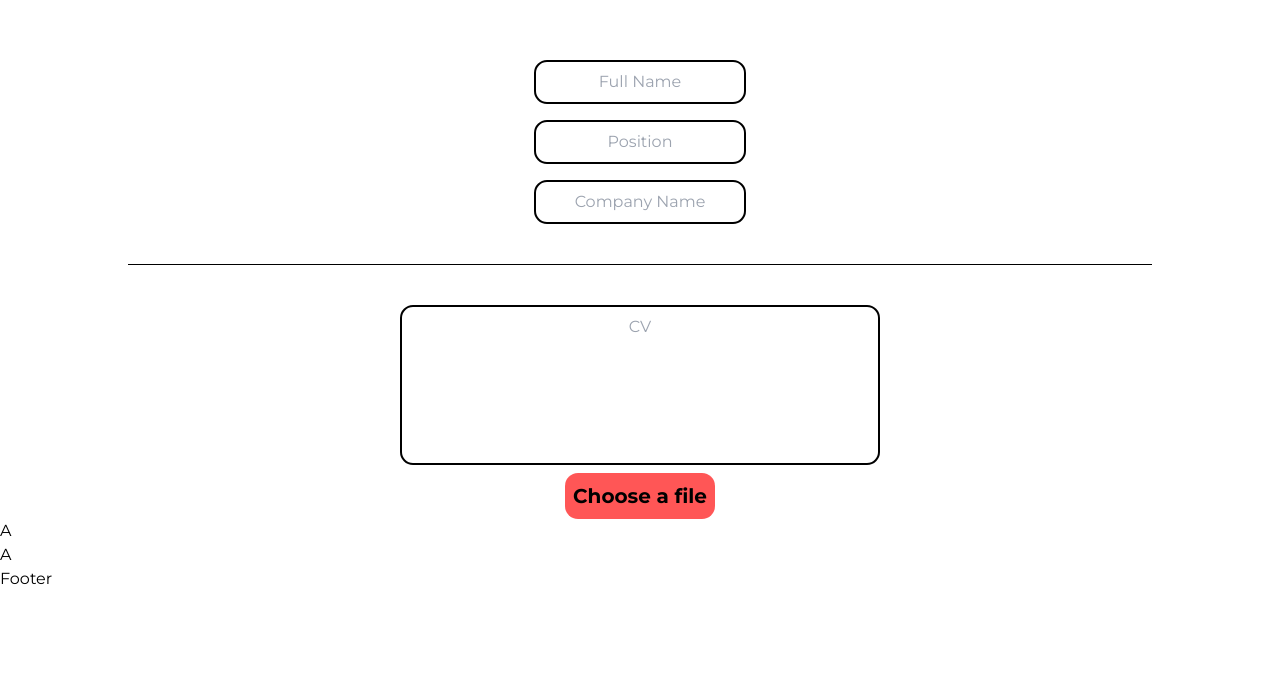
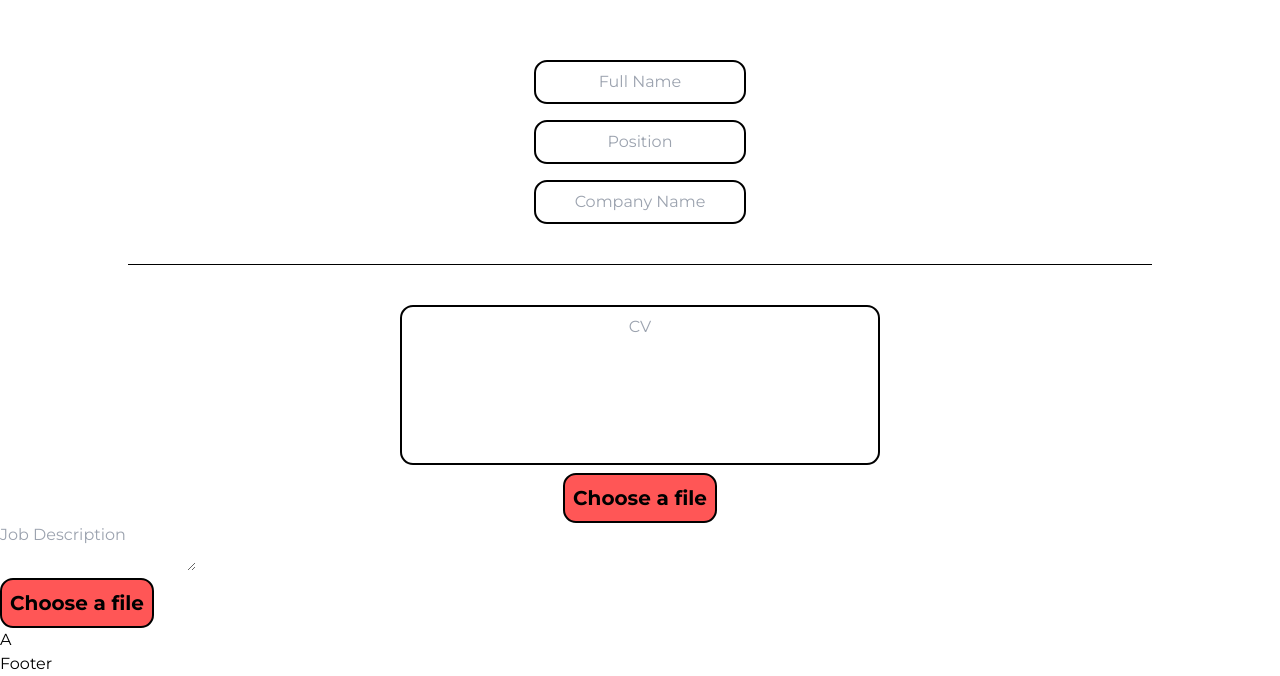
Before and after one commit to Bh00fie/coverLetterGenerator, a React (Create React App) app: page / in a window 1280 px wide. Shown: the part 466-1142 px from the top of the page. Before the commit the page ends 1057 px from the top, so only its background shows below. Built offline with nearby package versions, Linux system fonts and the light colour scheme.

Commit message:
created jobdescription element by copying and modifying CV function as they both do the same task

```diff
--- a/src/components/UserInput/cvSection.css
+++ b/src/components/UserInput/cvSection.css
@@ -45,6 +45,7 @@
     border-radius: 13px;
     padding: 0.5rem;
     background-color: rgba(255, 0, 0, 0.664);
+    border: 2px black solid;
 }
 
 .inputfile:focus + label,
@@ -55,8 +56,3 @@
 .inputfile + label {
 	cursor: pointer; /* "hand" cursor */
 }
-
-.inputfile:focus + label {
-	outline: 1px dotted #000;
-	outline: -webkit-focus-ring-color auto 5px;
-}
--- a/src/components/UserInput/cvSection.js
+++ b/src/components/UserInput/cvSection.js
@@ -2,17 +2,17 @@ import React, { useState } from "react";
 import "./cvSection.css";
 
 function CV() {
-  const [fileName, setFileName] = useState("");
+  const [CVfileName, setFileName] = useState("");
 
-  const handleFileChange = (e) => {
-    const input = e.target;
+  const CVhandleFileChange = (e) => {
+    const CVinput = e.target;
 
-    let newFileName = "";
-    if (input.files && input.files.length > 0) {
-      newFileName = input.files[0].name;
+    let CVnewFileName = "";
+    if (CVinput.files && CVinput.files.length > 0) {
+      CVnewFileName = CVinput.files[0].name;
     }
 
-    setFileName(newFileName); // Set the state with the new file name
+    setFileName(CVnewFileName); // Set the state with the new file name
   };
 
   return (
@@ -22,16 +22,16 @@ function CV() {
         <div className="CVSection" id="CVAttach">
           <input
             type="file"
-            name="file"
-            id="file"
+            name="CVfile"
+            id="CVfile"
             className="inputfile"
             data-multiple-caption="{count} files selected"
             multiple
-            onChange={handleFileChange}
+            onChange={CVhandleFileChange}
           />
-          <label htmlFor="file" id="fileUpload">
-            {fileName ? (
-              <span>{fileName}</span>
+          <label htmlFor="CVfile" id="CVfileUpload">
+            {CVfileName ? (
+              <span>{CVfileName}</span>
             ) : (
               <>
                 Choose a file<span></span>
--- a/src/components/UserInput/jobDescriptionSection.js
+++ b/src/components/UserInput/jobDescriptionSection.js
@@ -1,14 +1,48 @@
-import React from "react"
+import React, { useState } from "react";
 import "./jobDescriptionSection.css"
 
 function JobDescription() {
+
+    const [JDfileName, setFileName] = useState("");
+
+    const JDhandleFileChange = (e) => {
+      const JDinput = e.target;
+
+      let JDnewFileName = "";
+      if (JDinput.files && JDinput.files.length > 0) {
+        JDnewFileName = JDinput.files[0].name;
+      }
+
+      setFileName(JDnewFileName); // Set the state with the new file name
+    };
+
     return (
-        <div>
-            <h1>
-                A
-            </h1>
+        <div id="JDInput">
+          <div id="JDInfoInput">
+            <textarea className="JDSection" id="JDtext" name="JD" placeholder="Job Description" required />
+            <div className="JDSection" id="JDAttach">
+              <input
+                type="file"
+                name="JDfile"
+                id="JDfile"
+                className="inputfile"
+                data-multiple-caption="{count} files selected"
+                multiple
+                onChange={JDhandleFileChange}
+              />
+              <label htmlFor="JDfile" id="JDfileUpload">
+                {JDfileName ? (
+                  <span>{JDfileName}</span>
+                ) : (
+                  <>
+                    Choose a file<span></span>
+                  </>
+                )}
+              </label>
+            </div>
+          </div>
         </div>
-    );
+      );
 }
 
 export default JobDescription;
```
